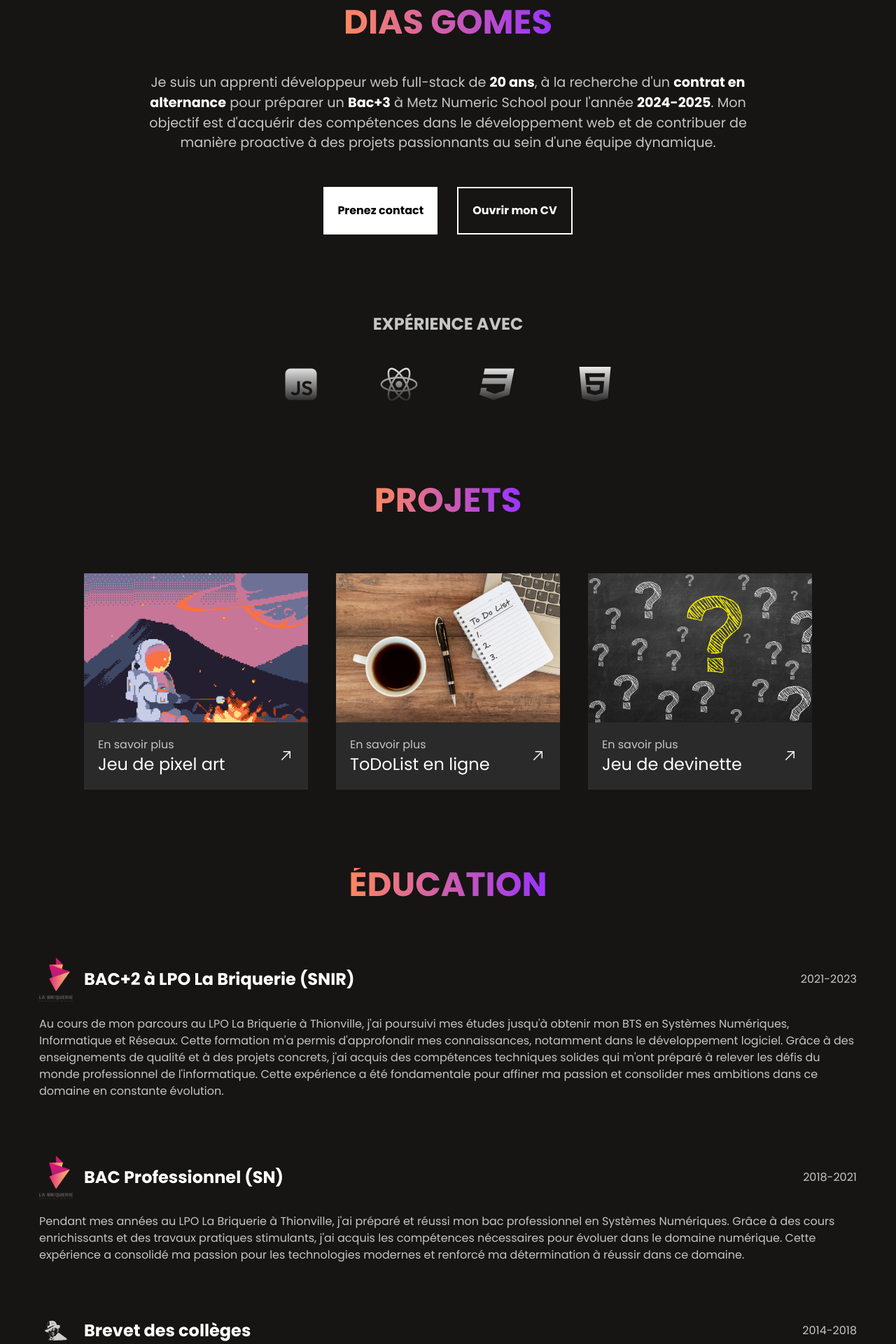
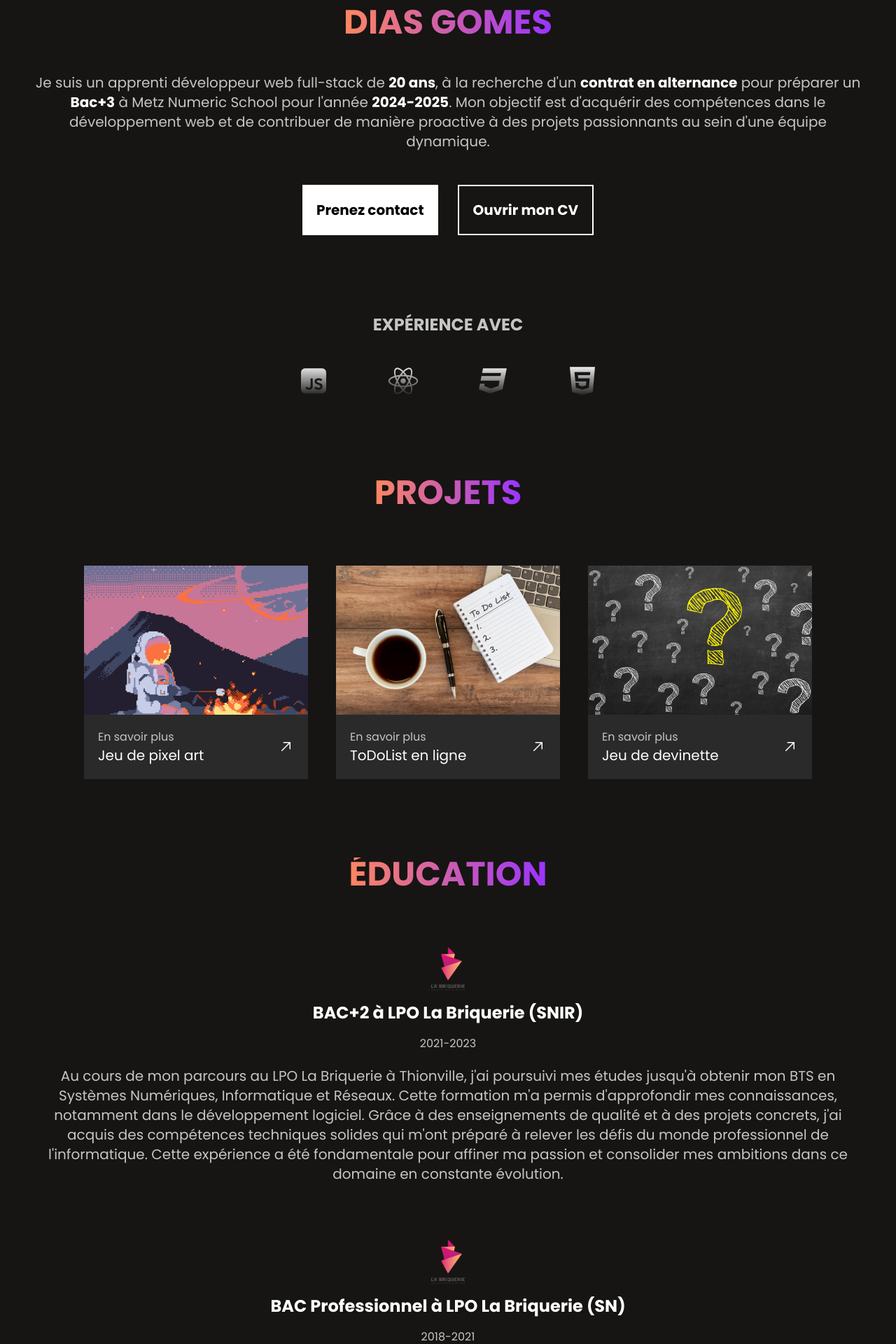
Before and after one commit to MehdiDiasGomes/Mon-portfolio, a React (Vite) app: page / in a window 1280 px wide. Shown: the part 440-2360 px from the top of the page at 70% size. Built offline with nearby package versions, Linux system fonts and the light colour scheme.

Commit message:
📱 Responsive main page complet

```diff
--- a/index.html
+++ b/index.html
@@ -3,7 +3,7 @@
 
 <head>
   <meta charset="UTF-8" />
-  <link rel="icon" type="image/svg+xml" href="/vite.svg" />
+  <link rel="icon" type="image/svg+xml" href="/src/Assets/img/Logo.png" />
   <meta name="viewport" content="width=device-width, initial-scale=1.0" />
   <link rel="preconnect" href="https://fonts.googleapis.com">
   <link rel="preconnect" href="https://fonts.gstatic.com" crossorigin>
--- a/src/Components/Educ/index.jsx
+++ b/src/Components/Educ/index.jsx
@@ -3,15 +3,15 @@ import React from 'react'
 const index = ({img, titre, date, parag}) => {
     return (
         <div className='flex flex-col gap-5'>
-            <div className='flex justify-between items-center'>
-                <div className='flex items-center gap-4'>
+            <div className='flex md:justify-between sm:items-center sm:flex-col sm:gap-4'>
+                <div className='flex sm:items-center sm:justify-center gap-4 sm:flex-col'>
                     <img className='w-educImg' src={img} alt="" />
-                    <h3 className='text-2xl text-primary font-bold'>{titre}</h3>
+                    <h3 className='md:text-2xl sm:text-xl sm:text-center text-primary font-bold'>{titre}</h3>
                 </div>
                 <span className='text-secondary'>{date}</span>
             </div>
             <div>
-                <p className='text-secondary'>{parag}</p>
+                <p className='text-secondary text-center md:text-xl sm:text-paragMobile'>{parag}</p>
             </div>
         </div>
     )
--- a/src/Components/Exp/index.jsx
+++ b/src/Components/Exp/index.jsx
@@ -1,7 +1,7 @@
 const index = ({ icon }) => {
     return (
-        <div className='flex gap-5 justify-center items-center text-5xl'>
-            <i className={`flex gap-5 justify-center items-center text-6xl bg-gradient-to-b from-primary to-[rgb(17,17,17)] text-transparent bg-clip-text ${icon}`}></i>
+        <div className='flex  justify-center items-center text-5xl'>
+            <i className={`flex justify-center items-center text-6xl sm:text-5xl  bg-gradient-to-b from-primary to-[rgb(17,17,17)] text-transparent bg-clip-text ${icon}`}></i>
         </div>
     )
 }
--- a/src/Components/Projets/index.jsx
+++ b/src/Components/Projets/index.jsx
@@ -3,12 +3,12 @@ import { GoArrowUpRight } from "react-icons/go";
 const index = ({ img, titre }) => {
 
     return (
-        <a href="#" className="w-projetsImg rounded-xl group md:w-projetsImgMd">
+        <a href="#" className="w-projetsImg rounded-xl group md:w-projetsImgMd sm:w-full">
             <img src={img} alt="" />
             <div className="flex justify-between items-center bg-[#2A2A2A] duration-300 text-primary p-5 group-hover:bg-[#707070]">
                 <div className="flex flex-col">
                     <span className="text-secondary">En savoir plus</span>
-                    <h5 className="text-2xl">{titre}</h5>
+                    <h5 className="text-2xl sm:text-xl">{titre}</h5>
                 </div>
                 <GoArrowUpRight className="text-2xl" />
             </div>
--- a/src/Constants/index.jsx
+++ b/src/Constants/index.jsx
@@ -48,13 +48,13 @@ export const EducationConst = [
     },
     {
         img: Briquerie,
-        titre: 'BAC Professionnel (SN)',
+        titre: 'BAC Professionnel à LPO La Briquerie (SN)',
         date: '2018-2021',
         parag: "Pendant mes années au LPO La Briquerie à Thionville, j'ai préparé et réussi mon bac professionnel en Systèmes Numériques. Grâce à des cours enrichissants et des travaux pratiques stimulants, j'ai acquis les compétences nécessaires pour évoluer dans le domaine numérique. Cette expérience a consolidé ma passion pour les technologies modernes et renforcé ma détermination à réussir dans ce domaine."
     },
     {
         img: JM,
-        titre: 'Brevet des collèges',
+        titre: 'Brevet des collèges au Collège Jean Moulin',
         date: '2014-2018',
         parag: "Pendant mes années au collège, de 2014 à 2018, j'ai obtenu mon brevet des collèges. Ces années de scolarité ont été une période d'apprentissage essentielle, où j'ai acquis les bases nécessaires pour la suite de mon parcours éducatif."
     },
--- a/src/Pages/Education.jsx
+++ b/src/Pages/Education.jsx
@@ -9,7 +9,7 @@ const Experiences = () => {
                 <h2 className='text-5xl bg-gradient-to-r from-gradientPrimary to-gradientSecondary text-transparent bg-clip-text font-bold'>ÉDUCATION</h2>
             </div>
 
-            <div className="flex flex-col gap-20 pcScreen:px-64 sm:px-44 md:px-14 ">
+            <div className="flex flex-col gap-20 pcScreen:px-64 sm:px-10 md:px-14 ">
                 {EducationConst.map((e, index) => (
                     <EducComp key={index} img={e.img} titre={e.titre} date={e.date} parag={e.parag}/>
                 ))}
--- a/src/Pages/Home.jsx
+++ b/src/Pages/Home.jsx
@@ -10,11 +10,11 @@ const Home = () => {
                     <h1 className='text-5xl text-white font-bold text-center'>Mehdi <br />
                         <span className='bg-gradient-to-r from-gradientPrimary to-gradientSecondary text-transparent bg-clip-text block mt-2'> DIAS GOMES</span>
                     </h1>
-                    <p className='pcScreen:px-64 sm:px-44 text-parag text-secondary text-center'>Je suis un apprenti développeur web full-stack de <span className='font-bold text-primary'>20 ans</span>, à la recherche d&apos;un <span className='font-bold text-primary'>contrat en alternance</span> pour préparer un <span className='font-bold text-primary'>Bac+3</span> à Metz Numeric School pour l&apos;année <span className='font-bold text-primary'>2024-2025</span>. Mon objectif est d&apos;acquérir des compétences dans le développement web et de contribuer de manière proactive à des projets passionnants au sein d&apos;une équipe dynamique.</p>
+                    <p className='pcScreen:px-64 md:text-xl sm:text-paragMobile sm:px-10 text-parag text-secondary text-center'>Je suis un apprenti développeur web full-stack de <span className='font-bold text-primary'>20 ans</span>, à la recherche d&apos;un <span className='font-bold text-primary'>contrat en alternance</span> pour préparer un <span className='font-bold text-primary'>Bac+3</span> à Metz Numeric School pour l&apos;année <span className='font-bold text-primary'>2024-2025</span>. Mon objectif est d&apos;acquérir des compétences dans le développement web et de contribuer de manière proactive à des projets passionnants au sein d&apos;une équipe dynamique.</p>
                 </div>
                 <div className='flex gap-7 text-primary'>
-                    <a className='bg-primary text-black p-5 flex justify-center items-center font-bold' href="#">Prenez contact</a>
-                    <a className='text-primary border-2 border-primary p-5 flex items-center justify-center hover:text-black hover:bg-primary duration-300 font-bold' href="#">Ouvrir mon CV</a>
+                    <a className='bg-primary md:text-xl text-black p-5 flex justify-center items-center font-bold sm:text-paragMobile' href="#">Prenez contact</a>
+                    <a className='text-primary md:text-xl border-2 border-primary p-5 flex items-center justify-center hover:text-black hover:bg-primary duration-300 font-bold sm:text-paragMobile' href="#">Ouvrir mon CV</a>
                 </div>
             </div>
         </div>
--- a/src/Pages/Xp.jsx
+++ b/src/Pages/Xp.jsx
@@ -5,7 +5,7 @@ const Xp = () => {
     return (
         <div className='flex flex-col justify-center items-center gap-10' id='xp'>
             <h3 className='text-2xl text-secondary font-bold'>EXPÉRIENCE AVEC</h3>
-            <div className="flex gap-20">
+            <div className="flex gap-20 sm:flex-wrap sm:justify-center sm:items-center">
                 {xpConst.map((e, index) => (
                     <Exp key={index} icon={e.icon} />
                 ))}
--- a/tailwind.config.js
+++ b/tailwind.config.js
@@ -34,6 +34,7 @@ module.exports = {
 
       fontSize: {
         parag: '1.2rem',
+        paragMobile: '0.9rem',
         navFontSize: '1.3rem',
       },
 
```
Also changed, not shown: src/Assets/img/Logo.png.
